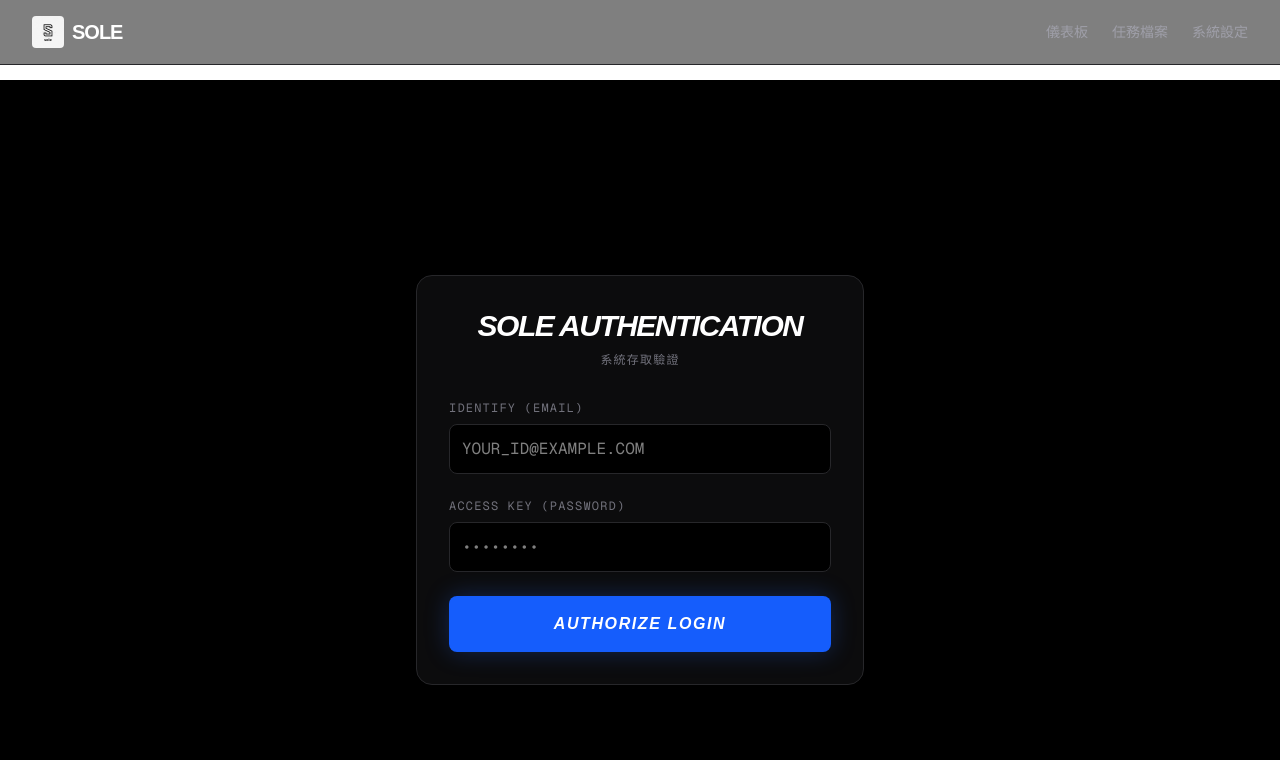
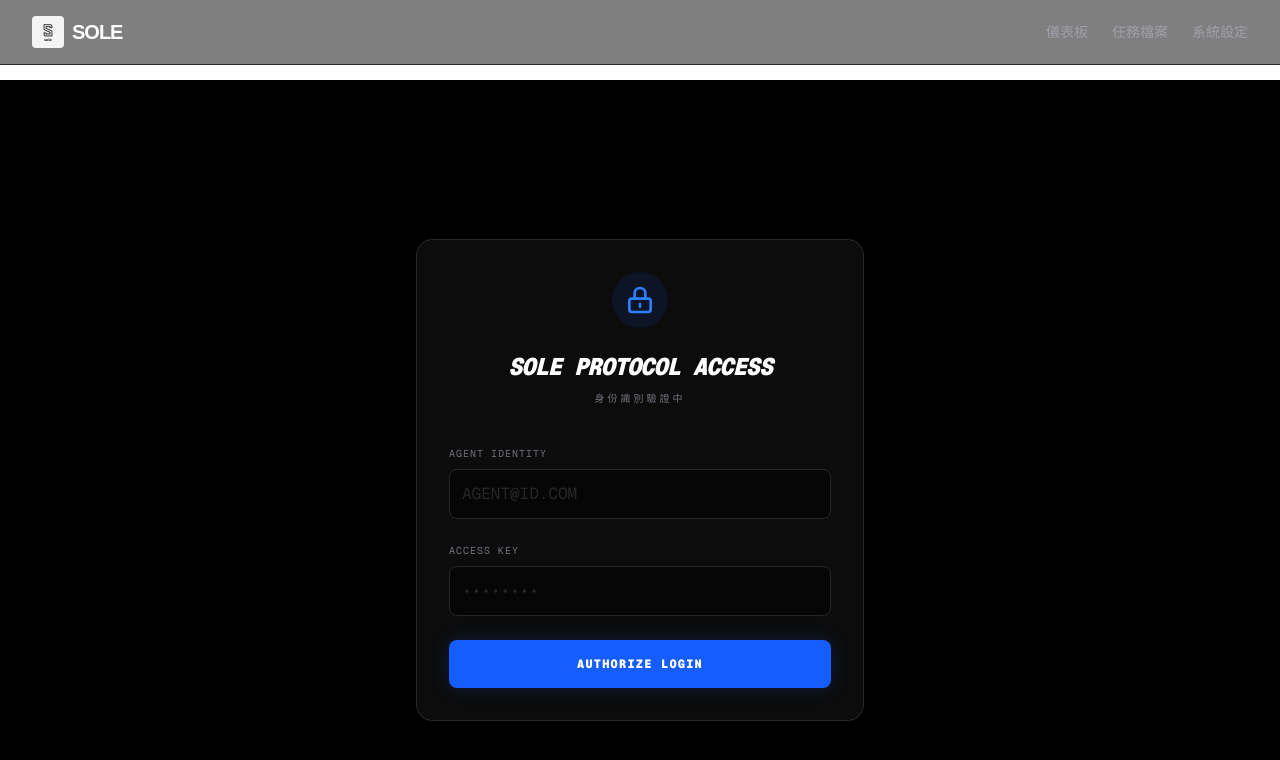
Before and after one commit to fictionmaker486/sole-protocol, a Next.js app: page /login in a window 1280 px wide. Shown: the top 760 px of the page. Built offline with nearby package versions, Linux system fonts and the light colour scheme; no server answers.

Commit message:
feat: setup login page for agent authentication

```diff
--- a/src/app/login/page.tsx
+++ b/src/app/login/page.tsx
@@ -14,6 +14,7 @@ export default function LoginPage() {
     e.preventDefault()
     setLoading(true)
 
+    // 使用您在 Supabase 建立的 5 個帳號之一進行登入
     const { error } = await supabase.auth.signInWithPassword({
       email,
       password,
@@ -22,7 +23,6 @@ export default function LoginPage() {
     if (error) {
       alert('授權失敗: ' + error.message)
     } else {
-      // 登入成功後跳轉回任務檔案頁面
       router.push('/missions')
       router.refresh()
     }
@@ -30,37 +30,42 @@ export default function LoginPage() {
   }
 
   return (
-    <div className="flex min-h-screen items-center justify-center bg-black p-4 text-white">
-      <div className="w-full max-w-md border border-zinc-800 bg-zinc-900/50 p-8 rounded-2xl backdrop-blur-xl">
-        <div className="text-center mb-8">
-          <h1 className="text-3xl font-black italic tracking-tighter">SOLE AUTHENTICATION</h1>
-          <p className="text-zinc-500 text-xs mt-2 uppercase tracking-widest font-mono">系統存取驗證</p>
+    <div className="flex min-h-screen items-center justify-center bg-black p-4 text-white font-mono">
+      <div className="w-full max-w-md border border-zinc-800 bg-zinc-900/50 p-8 rounded-2xl backdrop-blur-xl shadow-2xl">
+        <div className="text-center mb-10">
+          <div className="inline-block p-3 bg-blue-600/10 rounded-full mb-4">
+            <svg xmlns="http://www.w3.org/2000/svg" className="h-8 w-8 text-blue-500" fill="none" viewBox="0 0 24 24" stroke="currentColor">
+              <path strokeLinecap="round" strokeLinejoin="round" strokeWidth={2} d="M12 15v2m-6 4h12a2 2 0 002-2v-6a2 2 0 00-2-2H6a2 2 0 00-2 2v6a2 2 0 002 2zm10-10V7a4 4 0 00-8 0v4h8z" />
+            </svg>
+          </div>
+          <h1 className="text-2xl font-black tracking-tighter italic">SOLE PROTOCOL ACCESS</h1>
+          <p className="text-zinc-500 text-[10px] mt-2 uppercase tracking-[0.3em]">身份識別驗證中</p>
         </div>
 
         <form onSubmit={handleLogin} className="space-y-6">
           <div>
-            <label className="block text-xs text-zinc-500 mb-2 uppercase font-mono tracking-widest">Identify (Email)</label>
+            <label className="block text-[10px] text-zinc-500 mb-2 uppercase tracking-widest">Agent Identity</label>
             <input
               type="email" required
-              className="w-full bg-black border border-zinc-800 p-3 rounded-lg text-white focus:border-blue-500 outline-none transition-all font-mono"
+              className="w-full bg-black/50 border border-zinc-800 p-3 rounded-lg text-white focus:border-blue-500 outline-none transition-all placeholder:text-zinc-800"
               value={email} onChange={(e) => setEmail(e.target.value)}
-              placeholder="YOUR_ID@EXAMPLE.COM"
+              placeholder="AGENT@ID.COM"
             />
           </div>
           <div>
-            <label className="block text-xs text-zinc-500 mb-2 uppercase font-mono tracking-widest">Access Key (Password)</label>
+            <label className="block text-[10px] text-zinc-500 mb-2 uppercase tracking-widest">Access Key</label>
             <input
               type="password" required
-              className="w-full bg-black border border-zinc-800 p-3 rounded-lg text-white focus:border-blue-500 outline-none transition-all font-mono"
+              className="w-full bg-black/50 border border-zinc-800 p-3 rounded-lg text-white focus:border-blue-500 outline-none transition-all placeholder:text-zinc-800"
               value={password} onChange={(e) => setPassword(e.target.value)}
               placeholder="••••••••"
             />
           </div>
           <button
             disabled={loading}
-            className="w-full py-4 bg-blue-600 hover:bg-blue-700 disabled:opacity-50 text-white font-black rounded-lg transition-all shadow-[0_0_25px_rgba(37,99,235,0.3)] uppercase tracking-widest italic"
+            className="w-full py-4 bg-blue-600 hover:bg-blue-700 disabled:opacity-50 text-white font-black rounded-lg transition-all shadow-[0_0_20px_rgba(37,99,235,0.2)] uppercase tracking-widest text-xs"
           >
-            {loading ? 'Verifying...' : 'Authorize Login'}
+            {loading ? 'Decrypting...' : 'Authorize Login'}
           </button>
         </form>
       </div>
```
